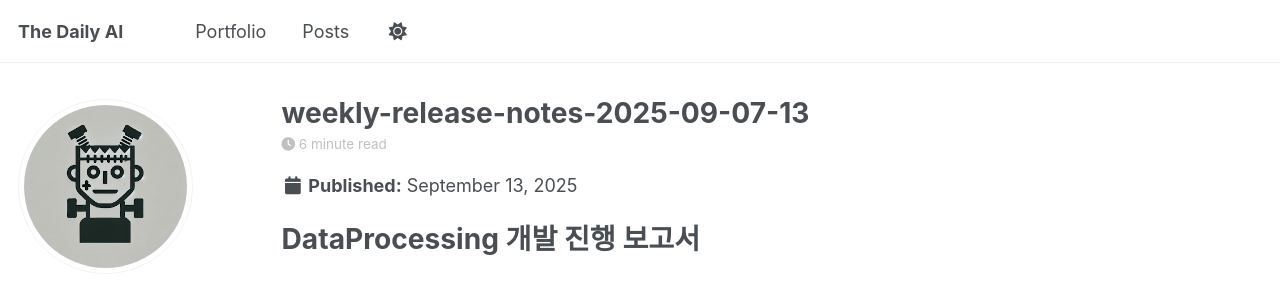
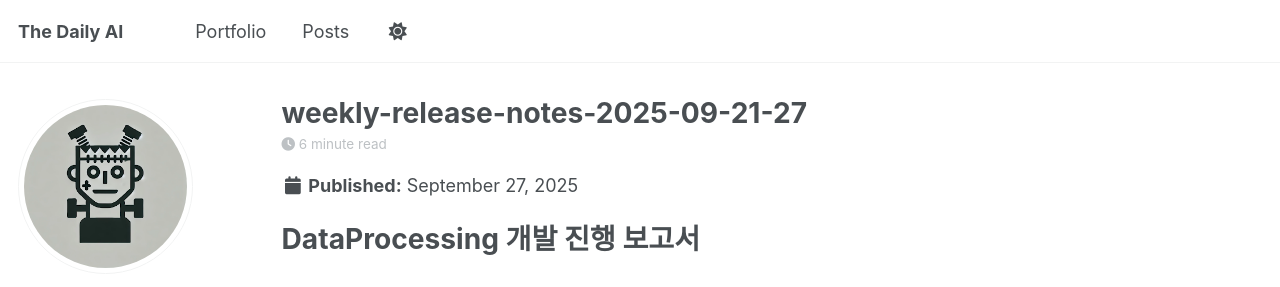
Before and after one commit to parameterfreak/parameterfreak.github.io, a Jekyll site: the page built from _posts/2025-09-27-weekly-release-notes-2025-09-21-27.md, in a window 1280 px wide and 900 px high. Shown: the top 287 px of the window. Built offline with Jekyll 4.4.1, drawn with Linux system fonts in a browser that asks for light colours; a script that is not in the unit is left out; some of the changed text lies outside the part shown.

Commit message:
update release note

```diff
--- a/_posts/2025-09-27-weekly-release-notes-2025-09-21-27.md
+++ b/_posts/2025-09-27-weekly-release-notes-2025-09-21-27.md
@@ -1,9 +1,9 @@
 ---
-title: 'weekly-release-notes-2025-09-07-13'
-date: 2025-09-13
-permalink: /posts/2025/09/weekly-release-notes-2025-09-07-13/
+title: 'weekly-release-notes-2025-09-21-27'
+date: 2025-09-27
+permalink: /posts/2025/09/weekly-release-notes-2025-09-21-27/
 tags:
-  - paperops
+  - DataProcessing
   - RAG
   - LLM
 ---
```
